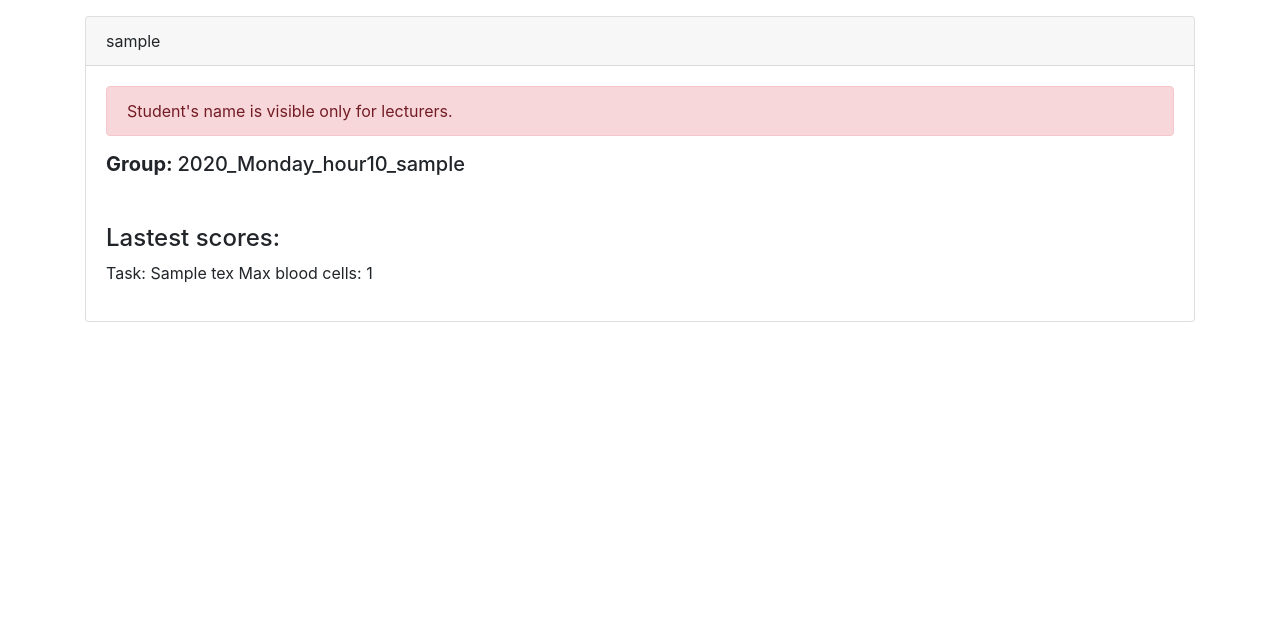
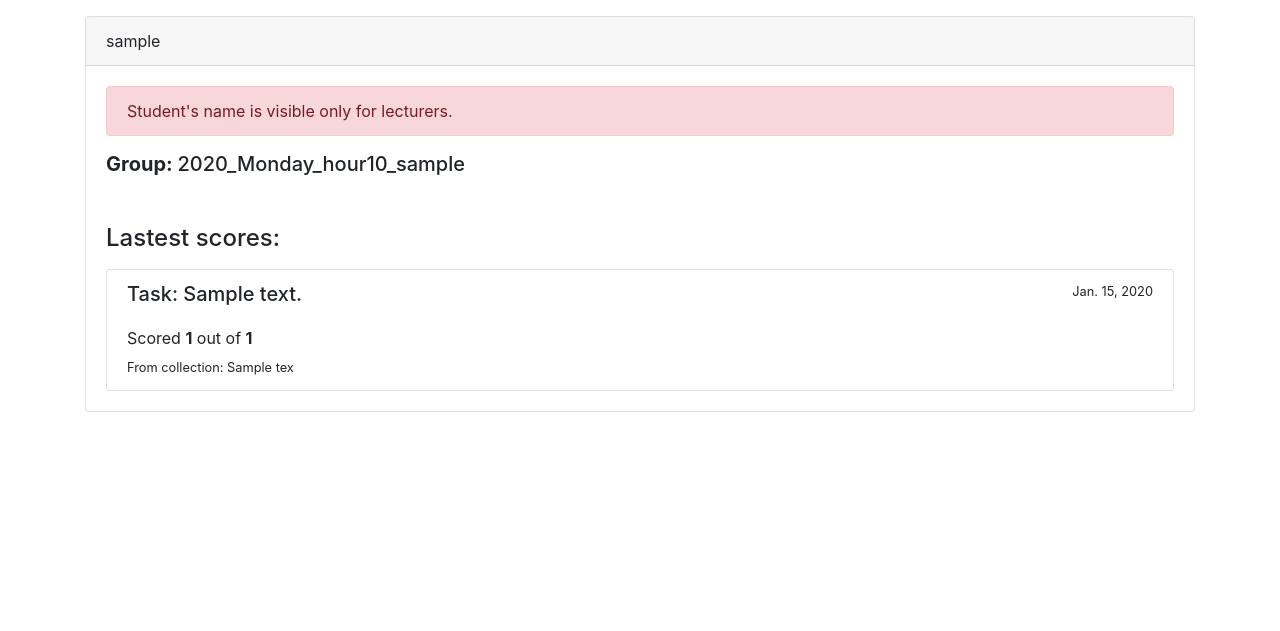
Before and after one commit to hardkov/hall-of-fame, a Django app: page /student/1 in a window 1280 px wide. Shown: the part 56-687 px from the top of the page. Run offline with Django 3.2, Linux system fonts and the light colour scheme; tables that the repository leaves empty hold one stand-in row (values such as "Sample post"); some libraries are stand-ins or nearby versions.

Commit message:
Show 3 latest scores in student card

```diff
--- a/hof/static/hof/styles/styles.css
+++ b/hof/static/hof/styles/styles.css
@@ -38,11 +38,3 @@ body {
 .list-group-item:hover {
     text-decoration: none;
 }
-
-.students {
-    padding: 1rem 0;
-}
-
-.students__count {
-    margin-bottom: 1rem;
-}
--- a/hof/templates/hof/groups/groups.html
+++ b/hof/templates/hof/groups/groups.html
@@ -1,6 +1,7 @@
 {% extends 'hof/base.html' %}
 
 {% block content %}
+    <section class="groups my-4">
         <div class="container">
             <div class="card-deck">
             {% for group in groups %}
@@ -18,4 +19,5 @@
               </div>
             </div>
         </div>
+    </section>
 {% endblock %}
--- a/hof/templates/hof/students/student.html
+++ b/hof/templates/hof/students/student.html
@@ -16,10 +16,20 @@
             {% endif %}
             <h5><strong>Group: </strong>{{ student.group }}</h5>
 
-            <h4 class="mt-5">Lastest scores:</h4>
-            <div class="student-scores">
-                {% for score in student.score_set.all %}
-                    <p>{{ score.task }}</p>
+            <h4 class="mt-5 mb-3">Lastest scores:</h4>
+            <div class="list-group">
+                {% for score in student.score_set.all|slice:":3" %}
+                <div href="#" class="list-group-item list-group-item-action flex-column align-items-start">
+                    <div class="d-flex w-100 justify-content-between mb-3">
+                        <h5 class="mb-1">Task: {{ score.task.description }}</h5>
+                        <small>{{ score.date | date }}</small>
+                    </div>
+                    <p class="mb-1">
+                        Scored <strong>{{ score.acquired_blood_cells }}</strong>
+                        out of <strong>{{ score.task.max_blood_cells }}</strong>
+                    </p>
+                    <small>From collection: {{ score.task.task_collection }}</small>
+                </div>
                 {% endfor %}
             </div>
         </div>
--- a/hof/templates/hof/students/students.html
+++ b/hof/templates/hof/students/students.html
@@ -1,9 +1,9 @@
 {% extends 'hof/base.html' %}
 
 {% block content %}
-    <section class="students">
+    <section class="students my-4">
         <div class="container">
-            <ul class="list-group students__count">
+            <ul class="list-group mb-3">
                 <li class="list-group-item list-group-item-primary d-flex justify-content-between align-items-center">
                     Total number of students
                     <span class="badge badge-primary badge-pill">{{ student_count }}</span>
```
Lines whose indentation alone changed are shown as unchanged.
